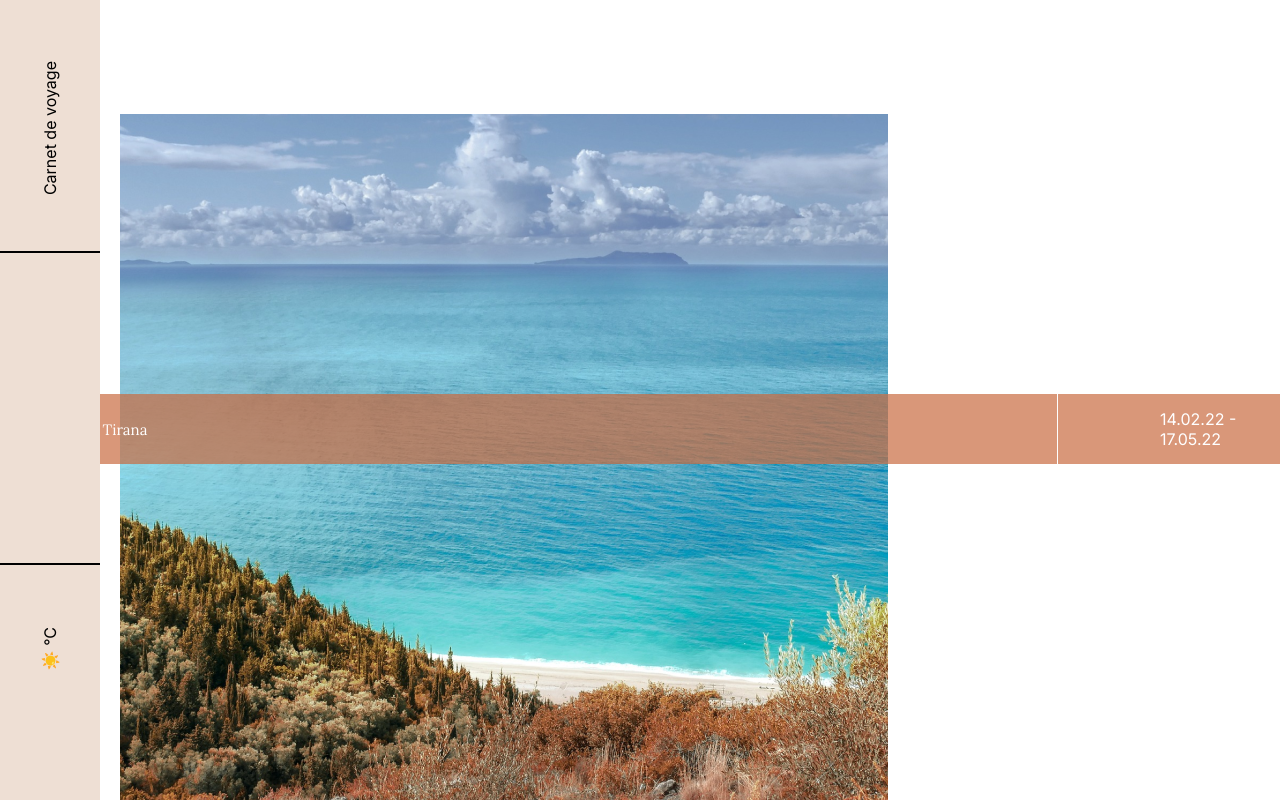
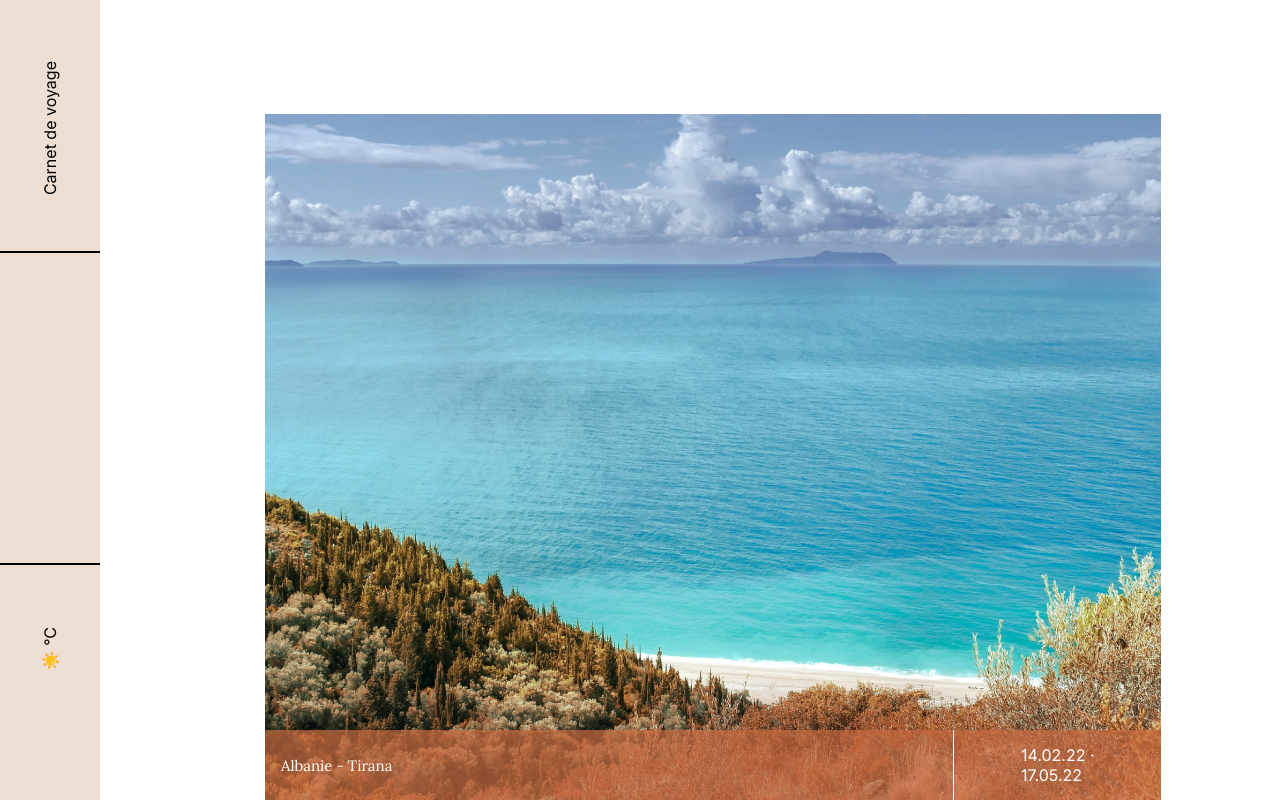
Before and after one commit to KatiaZd/Angular-BlogVoyage, an Angular app: page / in a window 1280 px wide. Shown: the top 802 px of the page. Built offline with nearby package versions, Linux system fonts and the light colour scheme; no server answers.

Commit message:
CSS desktop

```diff
--- a/src/app/components/last-article/last-article.component.css
+++ b/src/app/components/last-article/last-article.component.css
@@ -42,11 +42,7 @@ img {
     background-color: white; /* couleur de la barre de séparation */
   }
 
-/* .background {
- top: -136px;
-    left: 36px;
 
-} */
 
 
 
@@ -54,9 +50,19 @@ img {
 
     img {
         height: 686px;
-        width: 60vw;
+        width: 70vw;
         -o-object-fit: cover;
            object-fit: cover;
+        margin-left: 165px;
 
     }
+
+    .countryDate {
+        left: 265px;
+        top: 730px;
+        width: 70vw;
+
+    }
+
+
 }
--- a/src/app/components/last-article/last-article.component.html
+++ b/src/app/components/last-article/last-article.component.html
@@ -9,7 +9,7 @@
      <p class="background lora">{{ article.country }} - {{ article.city}}</p>
       <div class="separator"></div>
       <p class="background date">
-        {{ article.startDate | date : "dd.MM.yy" }} -
+        {{ article.startDate | date : "dd.MM.yy" }} ·
         {{ article.endDate | date : "dd.MM.yy" }}
       </p>
     </div>
```
